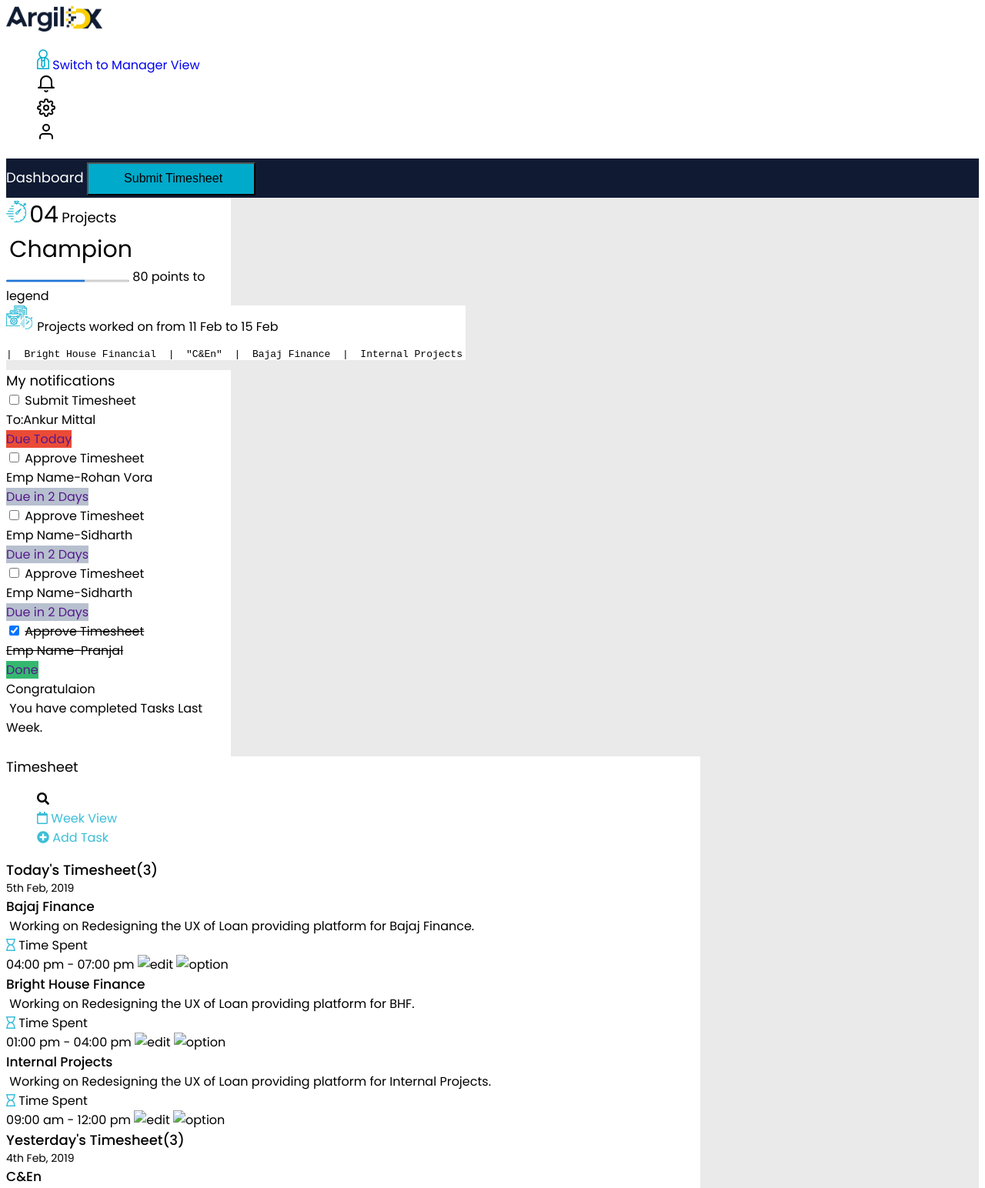
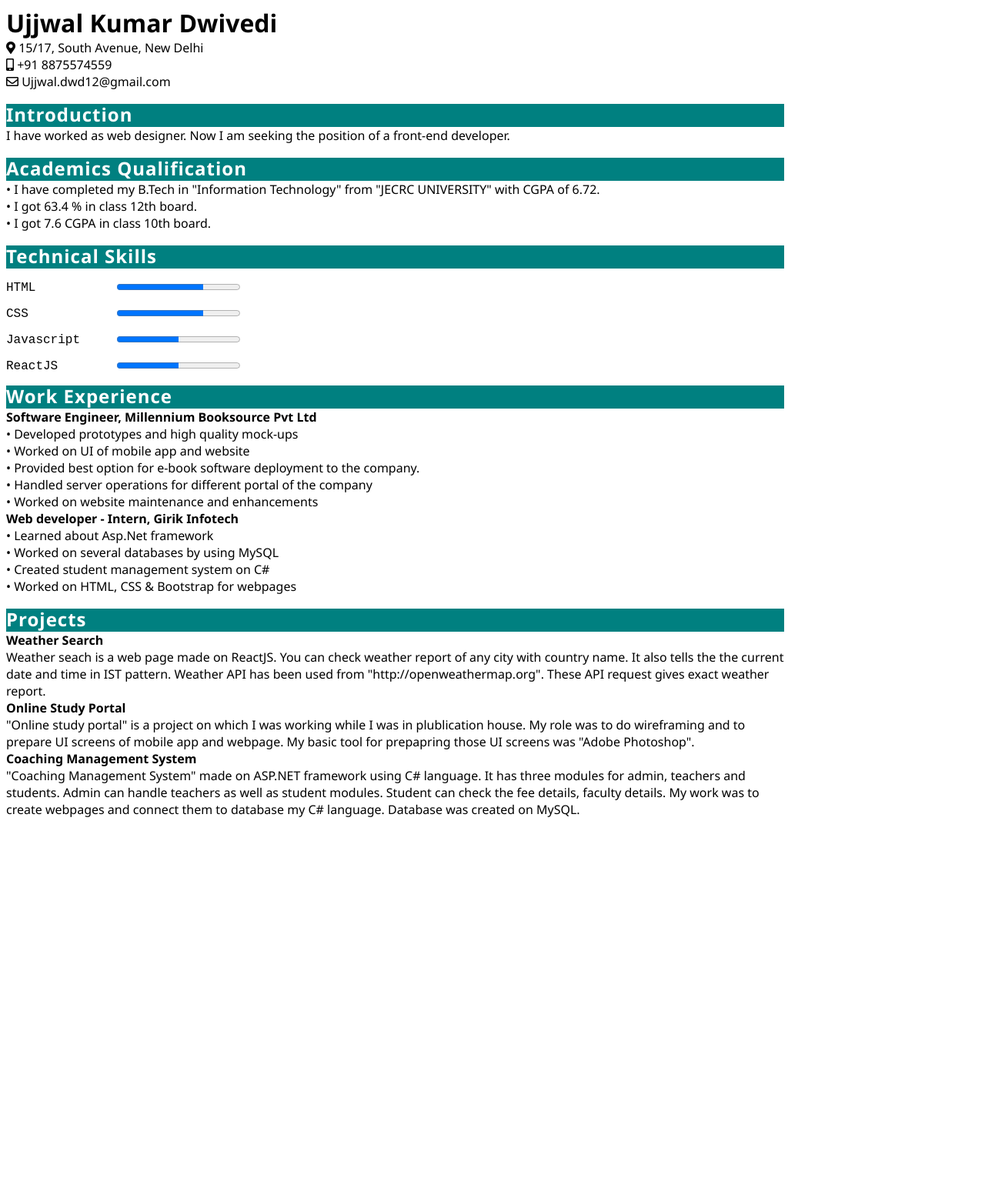
Before and after one commit to ukd25/timesheet, a plain HTML site: page index.html in a window 1280 px wide. Shown: the top 1544 px of the page at 77% size. After the commit the page ends 1071 px from the top, so only its background shows below. Drawn offline with Linux system fonts and the light colour scheme.

Commit message:
improved css changes like font size in rem

```diff
--- a/index.html
+++ b/index.html
@@ -1,325 +1,254 @@
 <!DOCTYPE html>
+
 <html lang="en">
+
 <head>
-      <meta charset="UTF-8" >
+   <meta charset="utf-8">
+   <title>Resume</title>
+   <link href="style.css" rel="stylesheet">
+   <link rel="stylesheet" href="https://use.fontawesome.com/releases/v5.7.2/css/all.css" integrity="sha384-fnmOCqbTlWIlj8LyTjo7mOUStjsKC4pOpQbqyi7RrhN7udi9RwhKkMHpvLbHG9Sr" crossorigin="anonymous">
+   <link href="https://fonts.googleapis.com/css?family=Poppins:300,400,400i,500,500i,600,600i,700,700i,800,800i,900,900i" rel="stylesheet">
 
-      <meta name="viewport" content="width=device-width, initial-scale=1">
-      <link href="style.css"  rel="stylesheet">
-      <link href="https://fonts.googleapis.com/css?family=Poppins:300,400,400i,500,500i,600,600i,700,700i,800,800i,900,900i" rel="stylesheet">
-      <link rel="stylesheet" href="https://use.fontawesome.com/releases/v5.7.2/css/all.css" integrity="sha384-fnmOCqbTlWIlj8LyTjo7mOUStjsKC4pOpQbqyi7RrhN7udi9RwhKkMHpvLbHG9Sr" crossorigin="anonymous">
+   </link>
+</head>
+
+<body>
+   <!--Header-->
+   <header class="header">
+      <div class="name">Ujjwal Kumar Dwivedi</div>
+      <div class="address"><i class="fas fa-map-marker-alt"></i> 15/17, South Avenue, New Delhi</div>
 
 
-      <title>HRMS</title>
-    </head>
+      <div class="mobile"><i class="fas fa-mobile-alt"></i> +91 8875574559</div>
 
-    <body class="body">
-      <!--Header starting-->
-      <header class="header">
-      <nav class="navbar">
-        <div class="navbar-header">
-        <a class="navbar-brand" title="Argil DX" href="#">
-          <img id="logo" alt="Argil DX" src="img/argil.png" ></a>
+      <div class="email"><i class="far fa-envelope"></i> Ujjwal.dwd12@gmail.com</div>
 
-      <ul class="navbar-right-menu">
-      <li class="navbar-right"><a href="#" class="manager_icon" title="Manager View"><img class="manager_icon" src="img/layer-14.jpg"> Switch to Manager View</a> </li>
-      <li class="navbar-right"><a href="#" class="notification_icon" title="Notifications"><img class="right_menu" src="img/bell.svg"></a></li>
-      <li class="navbar-right"><a href="#" class="setting_icon" title="Settings"><img class="right_menu" src="img/settings.svg"></a></li>
-      <li class="navbar-right"><a href="#" class="profile_icon" title="User"><img class="right_menu" src="img/user.svg"></a></li>
-    </ul>
+
+   </header>
+   <!--Used hr tag Instead of br-->
+   <hr color="white">
+
+   <main class="main">
+
+      <!--Introduction-->
+
+      <section class="">
+         <div class="introduction">
+
+            <article>
+               <div class="bar">
+                  Introduction
+               </div>
+            </article>
+            <article class="introduction-section">
+               <div class="introduction-div">
+                  I have worked as web designer. Now I am seeking the position of a front-end developer.
+               </div>
+            </article>
+
+         </div>
+      </section>
+      <!--Instead of  br I have used hr tag-->
+      <hr color="white">
+      <!--Academics Qualification-->
+
+      <section class="academics-section">
+
+         <div class="academics">
+            <article class="academics-header">
+
+               <div class="bar">
+                  Academics Qualification
+
+               </div>
+            </article>
+
+            <article class="academics-description">
+               <div class="description-points">
+
+                  &#8226; I have completed my B.Tech in "Information Technology" from "JECRC UNIVERSITY" with CGPA of 6.72.
+
+
                </div>
 
-  </nav>
-      <div class="dashboard">
-        <span class="dashboard">
-          Dashboard
-        </span>
+               <div class="description-points">
 
-
-
-            <button type="button" class="Submit_timesheet">
-              <img class="submitting_image" src="" >
-              Submit Timesheet
-            </button>
-
-      </div>
-</header>
-<!--End of header tag-->
-
-
-<!--starting of main tag-->
-<main class="content" role="content">
-
-    <div class="container">
-<div class="row ">
-
-  <!--Starting of project block-->
-<div class="projects">
-
-
-<!--Project numbers and time-->
-<div class="total_projects">
-
-
-    <div class="project_numbers">
-      <img src="img/project-number.jpg" class="project_name_image" alt="project stop watch icon">
-      <span class="numbers">04</span>
-      <span class="project_span">Projects</span>
+                  &#8226; I got 63.4 % in class 12th board.
                </div>
 
-    <div class="project_points"><img class="champian_badge" src="" >
-      <span class="status">Champion</span>
-      <div class="progress"><progress max="100" value="64"> </progress>
-     <span class="status_message">80 points to legend</span>
-      </div>
+               <div class="description-points">
+                  &#8226; I got 7.6 CGPA in class 10th board.
+
                </div>
 
          </div>
-<!--End of project numbers block-->
 
-<!--Project name and description-->
-<div class="all_project_names">
-    <div class="project_status">
-      <img src="img/project.jpg" alt="project stop watch icon">
+      </section>
 
-       <span>Projects</span>
-     <span> worked on from</span> <span class="project_deadline">11 Feb to 15 Feb</span></div>
-    <div class="project_bar">
-      <ul class="project_bar_list">
-        <span class="bhf_bar"></span>
-        <span class="Cen_bar"></span>
-        <span class="bf_bar"></span>
-        <span class="ip_projects"></span>
-      </ul>
+      <!-- Instead of br I have used hr tag-->
+      <hr color="white">
+
+      <!--Technical Skills-->
+
+      <section>
+         <div class="skills">
+               <article class="skills-header">
+
+                  <div class="bar">
+                     Technical Skills
+
                   </div>
-      <div class="all_projects"><pre><span>|</span>  Bright House Financial  <span>|</span>  "C&En"  <span>|</span>  Bajaj Finance  <span>|</span>  Internal Projects</pre></div>
+               </article>
+
+               <article class="tech-article">
+                  <div class="tech-div">
+                     <pre><span class="tech">HTML </span>          <progress max="100" value="70"></progress></pre>
+
                   </div>
-<!--End of project-name-->
+               </article>
+               <article class="tech-article">
+                  <div class="tech-div">
+                     <pre><span class="tech">CSS</span>            <progress max="100" value="70"></progress></pre>
 
+                  </div>
+               </article>
+
+               <article class="tech-article">
+                  <div class="tech-div">
+                     <pre><span class="tech">Javascript</span>     <progress max="100" value="50"></progress></pre>
+                  </div>
+               </article>
+               <article class="tech-article">
+                  <div class="tech-div">
+                     <pre><span class="tech">ReactJS</span>        <progress max="100" value="50"></progress></pre>
+                  </div>
+               </article>
 
 
             </div>
-<!--End of project block-->
+      </section>
 
+      <!--Work Experience-->
+      <section>
+         <div class="experience">
+            <article class="experience-header">
+               <div class="bar">
+                  Work Experience
+               </div>
+            </article>
+            <article class="designation-article">
+               <div class="designation"> Software Engineer, Millennium Booksource Pvt Ltd
+               </div>
+               </article>
 
-<!--Notification board-->
-<aside class="notification_board">
-<div class="notifications">
-        <div class="my_notification">My notifications</div>
+               <article class="experience-description">
+               <div class="description-points">
 
-        <div class="notification-list ">
-
-
-        <input type="checkbox" id="Submit_Timesheet_1" />
-        <label for="Submit Timesheet">Submit Timesheet
-
-        </label>
-        <div class="person_associated"> To:Ankur Mittal</div>
-        <a href="" class="status_badge_1">
-             <span class="badge badge_light">Due Today</span>
-        </a>
+                  &#8226; Developed prototypes and high quality mock-ups
                </div>
-
-     <div class="notification-list">
-        <input type="checkbox" id="Submit_Timesheet_2" />
-        <label for="Submit Timesheet">Approve Timesheet
-
-        </label>
-        <div class="person_associated">Emp Name-Rohan Vora</div>
-        <a href="" class="status_badge_2">
-            <span class="badge badge_light">Due in 2 Days</span>
-        </a>
+               <div class="description-points">
+                  &#8226; Worked on UI of mobile app and website
                </div>
-
-        <div class="notification-list">
-            <input type="checkbox" id="Submit_Timesheet_3" />
-            <label for="Submit Timesheet">Approve Timesheet
-
-            </label>
-            <div class="person_associated">Emp Name-Sidharth</div>
-            <a href="" class="status_badge_3">
-                <span class="badge badge-light">Due in 2 Days</span>
-            </a>
+               <div class="description-points">
+                  &#8226; Provided best option for e-book software deployment to the
+                  company.
                </div>
-
-        <div class="notification-list">
-        <input type="checkbox" id="Submit_Timesheet_4" />
-        <label for="Submit Timesheet">Approve Timesheet
-
-        </label>
-        <div class="person_associated">Emp Name-Sidharth</div>
-        <a href="" class="status_badge_3">
-            <span class="badge badge-light">Due in 2 Days</span>
-        </a>
+               <div class="description-points">
+                  &#8226; Handled server operations for different portal of the
+                  company
                </div>
-
-        <div class="notification-list">
-        <input type="checkbox" id="Submit_Timesheet_5" checked />
-        <label for="Submit Timesheet"><strike>Approve Timesheet</strike>
-
-        </label>
-        <div class="person_associated">
-          <span><strike>Emp Name-Pranjal</strike>
-          </span>
-          </div>
-        <a href="" class="status_badge_5">
-            <span class="badge badge_light">Done</span>
-        </a>
-        </div>
-        <div class="message">
-
-            <span class="congratulations">Congratulaion</span>
-           <div class="congratulation_message">
-            <img src="" class="congratulation_emoji">
-            You have completed Tasks Last Week.</div>
-            <img src="" class="congratulation_emoji">
-        </div>
-
-
-
-  </div>
-</aside>
-
-<!--End of notification block-->
-<section class="section_timesheet">
-  <div class="timesheet">
-  <div class="timesheet_header">
-  <div class="timesheet_heading">
-        Timesheet
-      </div>
-      <ul class="timesheet_menu">
-          <li class="search"><i class="fas fa-search"></i></li>
-        <li class="week_view">
-            <i class="far fa-calendar"></i> Week View
-      </li>
-
-      <li class="add_task">
-        <i class="fas fa-plus-circle"></i> Add Task
-      </li>
-      </ul>
-    </div>
-<div class="timesheet_status">
-
-  <div class="today_timesheet">
-        Today's Timesheet(3)
-  </div>
-      <div class="date">
-        5th Feb, 2019
-      </div>
-
-    </div>
-<article class="project_row" >
-
-<div class="row">
-
-  <div class="timesheet_project_name">
-     <span> Bajaj Finance</span>
-      <div class="project_description"><img src="">
-        Working on Redesigning the UX of Loan providing platform for Bajaj Finance.
-      </div>
-  </div>
-
-  <div class="timesheet_project_duration">
-    <div class="time_spent_div">
-      <i class="far fa-hourglass"></i>
-        <span class="time_spent">Time Spent</span>
-        </div>
-      <span class="duration"><img src="">04:00 pm - 07:00 pm</span>
-      <img src="" title="edit">
-      <img src="" title="option">
-  </div>
-
+               <div class="description-points">
+                  &#8226; Worked on website maintenance and enhancements
                </div>
 
             </article>
 
 
-<article class="project_row" >
-<div class="row">
+            <article class="designation-article">
+                  <div class="designation">
+               Web developer - Intern, Girik Infotech
+         </div>
+</article>
+<article class="experience-description">
+         <div class="description-points">
+            &#8226; Learned about Asp.Net framework
 
-    <div class="timesheet_project_name">
-       <span> Bright House Finance</span>
-        <div class="project_description"><img src="">
-          Working on Redesigning the UX of Loan providing platform for BHF.
-        </div>
+         </div class="description-points">
+
+         <div class="description-points">
+            &#8226; Worked on several databases by using MySQL
          </div>
 
-    <div class="timesheet_project_duration">
-        <div class="time_spent_div">
-            <i class="far fa-hourglass"></i>
-        <span class="time_spent">Time Spent</span>
+         <div class="description-points">
+            &#8226; Created student management system on C#
+
          </div>
-        <span class="duration"><img src="">01:00 pm - 04:00 pm</span>
-        <img src="" title="edit">
-        <img src="" title="option">
+         <div class="description-points">
+            &#8226; Worked on HTML, CSS & Bootstrap for webpages
+         </div>
+        </article>
+         </div>
+      </section>
+      <!--using hr tag instead of br-->
+      <hr color="white">
+      <!--Projects-->
+      <section>
+         <div class="projects">
+               <article class="project-header">
+                     <div class="bar">
+                        Projects
+                     </div>
+                  </article>
+                     <!--Weather Search-->
+                  <article class="all-projects">
+
+                         <div class="project-name">
+                                 Weather Search
+                         </div>
+                     <div class="description-points">
+
+                              Weather seach is a web page made on ReactJS.
+                              You can check weather report of any city with country name.
+                              It also tells the the current date and time in IST pattern.
+                              Weather API has been used from "http://openweathermap.org".
+                              These API request gives exact weather report.
+                     </div>
+                     <!--Online Study Portal-->
+                     <div class="project-name">
+                                 Online Study Portal
                      </div>
 
+                    <div class="description-points">
+
+                           "Online study portal" is a project on which I was working while I was in plublication house.
+                           My role was to do wireframing and to prepare UI screens of mobile app and webpage.
+                           My basic tool for prepapring those UI screens was "Adobe Photoshop".
+                    </div>
+
+
+                     <!--Coaching Mangaement System-->
+
+                  <div class="project-name">
+                                 Coaching Management System
+                  </div>
+
+                    <div class="description-points">
+
+                           "Coaching Management System" made on ASP.NET framework using C# language.
+                           It has three modules for admin, teachers and students.
+                           Admin can handle teachers as well as student modules.
+                           Student can check the fee details, faculty details.
+                           My work was to create webpages and connect them to database my C# language.
+                           Database was created on MySQL.
                     </div>
                   </article>
+         </div>
+      </section>
 
 
-<article class="project_row" >
-  <div class="row">
-
-      <div class="timesheet_project_name">
-          <span>Internal Projects</span>
-          <div class="project_description"><img src="">
-            Working on Redesigning the UX of Loan providing platform for Internal Projects.
-          </div>
-      </div>
-
-      <div class="timesheet_project_duration">
-          <div class="time_spent_div">
-              <i class="far fa-hourglass"></i>
-          <span class="time_spent">Time Spent</span>
-          </div>
-          <span duration><img src="">09:00 am - 12:00 pm</span>
-          <img class="edit_image" src="" title="edit">
-          <img class="option_image" src="" title="option">
-      </div>
-
-    </div>
-</article>
+   </main>
 
 
-<article class="project_row" >
-<div class="yesterday_row">
-        <div class="yesterday_timesheet">
-            Yesterday's Timesheet(3)
-        </div>
-          <div class="date">
-            4th Feb, 2019
-          </div>
-        <div class="timesheet_project_name">
-            <span>C&En</span>
-            <div class="project_description"><img src="">
-              Working on Redesigning the UX of Loan providing platform for C&En.
-            </div>
-        </div>
-
-        <div class="timesheet_project_duration">
-            <div class="time_spent_div">
-                <i class="far fa-hourglass"></i>
-            <span class="time_spent">Time Spent</span>
-            </div>
-            <span class="duration"><img src="">04:00 pm - 07:00 pm</span>
-
-            <img src="" title="edit">
-            <img src="" title="option">
-        </div>
-
-      </div>
-    </article>
-
-  </div>
-</section>
-</div>
-<!--End of row-->
-</div>
-<!--End of container-->
-
-</main>
-    <!--footer-->
-    <footer></footer>
 </body>
 
 </html>
--- a/style.css
+++ b/style.css
@@ -1,204 +1,52 @@
 body{
-    font-family: 'Poppins', sans-serif;
+   font-family:  'Segoe UI', Tahoma, Geneva, Verdana, sans-serif;
+font-size: 16px;
 }
-#logo{
-width:125px;
-height: 33px;;
+header
+{
+
+width:80%;
+text-align: left;
+}
+header .name
+{
+font-weight: bold;
+font-size: 2rem;
+}
+header .address, header .mobile, header .email
+{
+    font-weight:300;
 }
 
-.navbar-right-menu
+
+.bar
 {
-    list-style-type: none;
+    width:80%;
+    background-color:teal;
+    height: 30px;
+    color: white;
+    font-weight: bold;
+    font-size: 1.5rem;
+
+    letter-spacing: 1px;
+    line-height: 27px;
+}
+.designation
+{
+    font-size: 16px;
+    font-weight: bold;
+
+}
+.project-name
+{
+ font-size: 16px;
+ font-weight: bold;
+
 }
 
-/*Descendant combinator */
-li a {
-  text-decoration: none;
-}
-.manager_icon
+
+.all-projects
 {
-    width:16px;
-    height: 26px;
+    width: 80%;
 
 }
-.right-menu
-{
-    width: 26px;
-    height: 26px;
-}
-
-.dashboard
-{
-height: 51px;
-width:100%;
-background-color:#101b33;
-line-height: 50px;
-}
-
-.dashboard span
-{
-font-size: 18px;
-color: white;
-}
-
-.dashboard button
-{
-background-color: #00aacb;
-width: 219px;
-height: 43px;
-font-size: 16px;
-}
-.container
-{
-   background-color:#eaeaea;
-}
-
-.total_projects
-{
-    width:23.1%;
-    height:15.6%;
-    background-color:#ffffff;
-}
-.numbers
-{
-    font-size: 30px;
-    font-weight: 400;
-}.project_span
-{
-    font-size:18px;
-}
-.project_points .status
-{
- font-size:30px;
- font-weight: 400;
-}
-
- .progress progress
-{
-height: 6px;
-}
-
-.all_project_names
-{
-width: 47.2%;
-height: 15.6%;
-background-color: #ffffff;
-}
-.project_bar_list
-{
-list-style-type: none;
-}
-.project_bar_list .bhf_bar
-{
-width:28%;
-height: 6.5%;
-background-color: #9a52b6;
-}
-
-.project_bar_list .cen_bar
-{
-    width:10.5%;
-    height: 6.5%;
-    background-color: #2c97df;
-}
-
-.project_bar_list .bf_bar
-{
-    width:16.1%;
-    height: 6.5%;
-    background-color: #f59900;
-}
-
-.project_bar_list .ip_bar
-{
-    width:19.4%;
-    height: 6.5%;
-    background-color: #34b86f;
-}
-/*
-.all_projects
-{
-    will be filled later
-}
-*/
-
-.notification_board
-{
-    width:23.1%;
-    height: 64.8%;
-    background-color:#ffffff;
-}
-
-.my_notification, .timesheet_heading
-{
-font-size:18px;
-font-weight: 400;
-}
-.status_badge_1
-{
-    width:22.6%;
-    height: 4.1%;
-    background-color: #ea4b36;
-    text-decoration: none;
-}
-
-.status_badge_2, .status_badge_3, .status_badge_4
-{
-    width:28.2%;
-    height: 4.1%;
-    background-color: #b7c0cf;
-    text-decoration: none;
-}
-
-.status_badge_5
-{
-    width:16.3%;
-    height: 4.1%;
-    background-color: #34b86f;
-    text-decoration: none;
-}
-.congratulation{
-    font-weight: 400;
-}
-
-.section_timesheet
-{
-    width:71.4%;
-    height: 61.4%;
-    background-color: #ffffff;
-}
-.timesheet_menu
-{
- list-style-type: none;
-}
-
-.timesheet_menu .week_view, .timesheet_menu .add_task
-{
-    color:#3cbed7;
-}
-
-.today_timesheet, .yesterday_timesheet
-{
-    font-size: 18px;
-    font-weight: 500;
-}
-
-.timesheet_status .date, .yesterday_row .date
-{
-font-size: 14px;
-}
-
-.timesheet_project_name span
-{
-    font-size: 17px;
-    font-weight: 500;
-}
-.fa-hourglass
-{
-    color:#3cbed7;
-}
-
-.project_description
-{
-    font-size:16px;
-}
```
Lines whose indentation alone changed are shown as unchanged.
